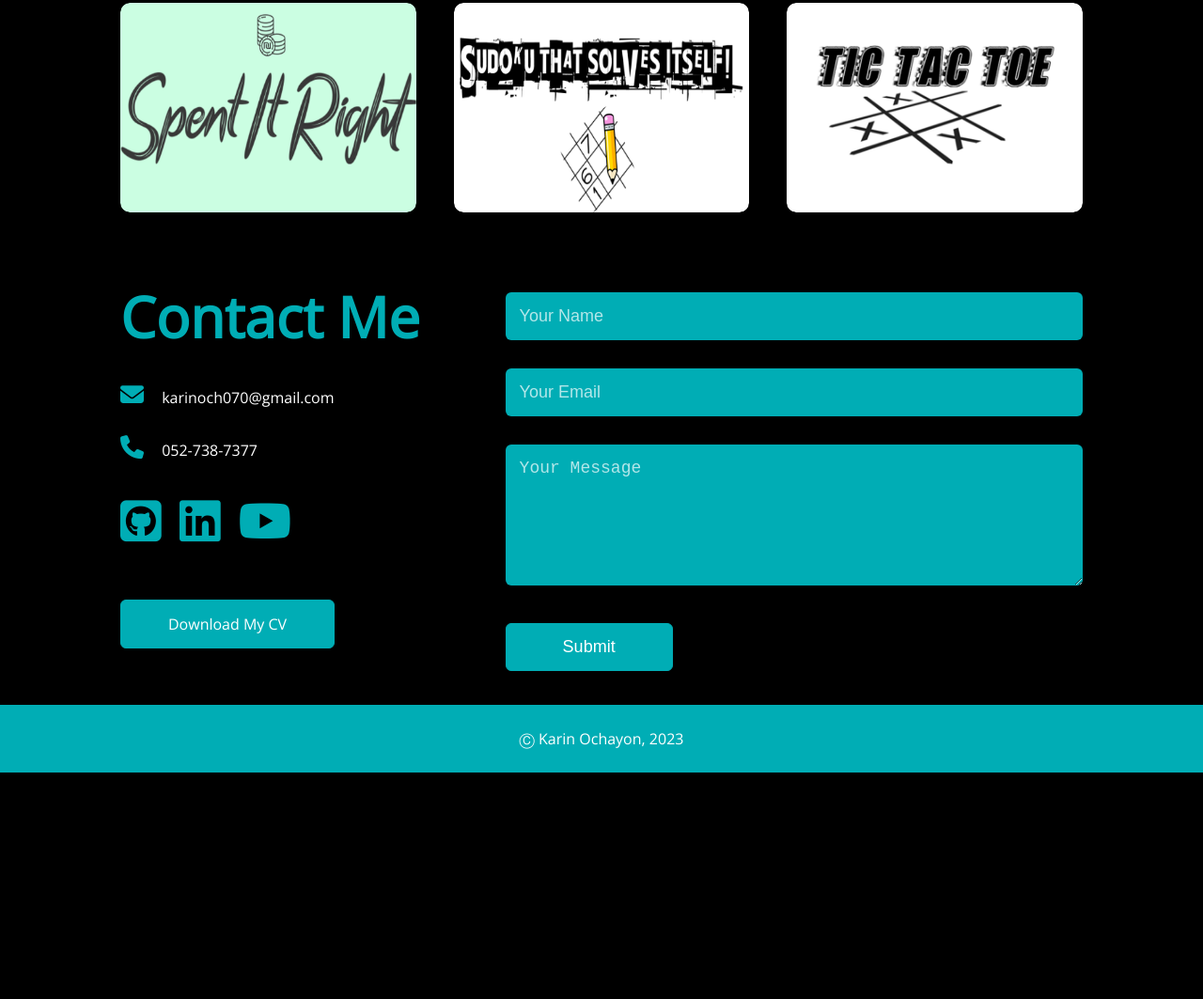
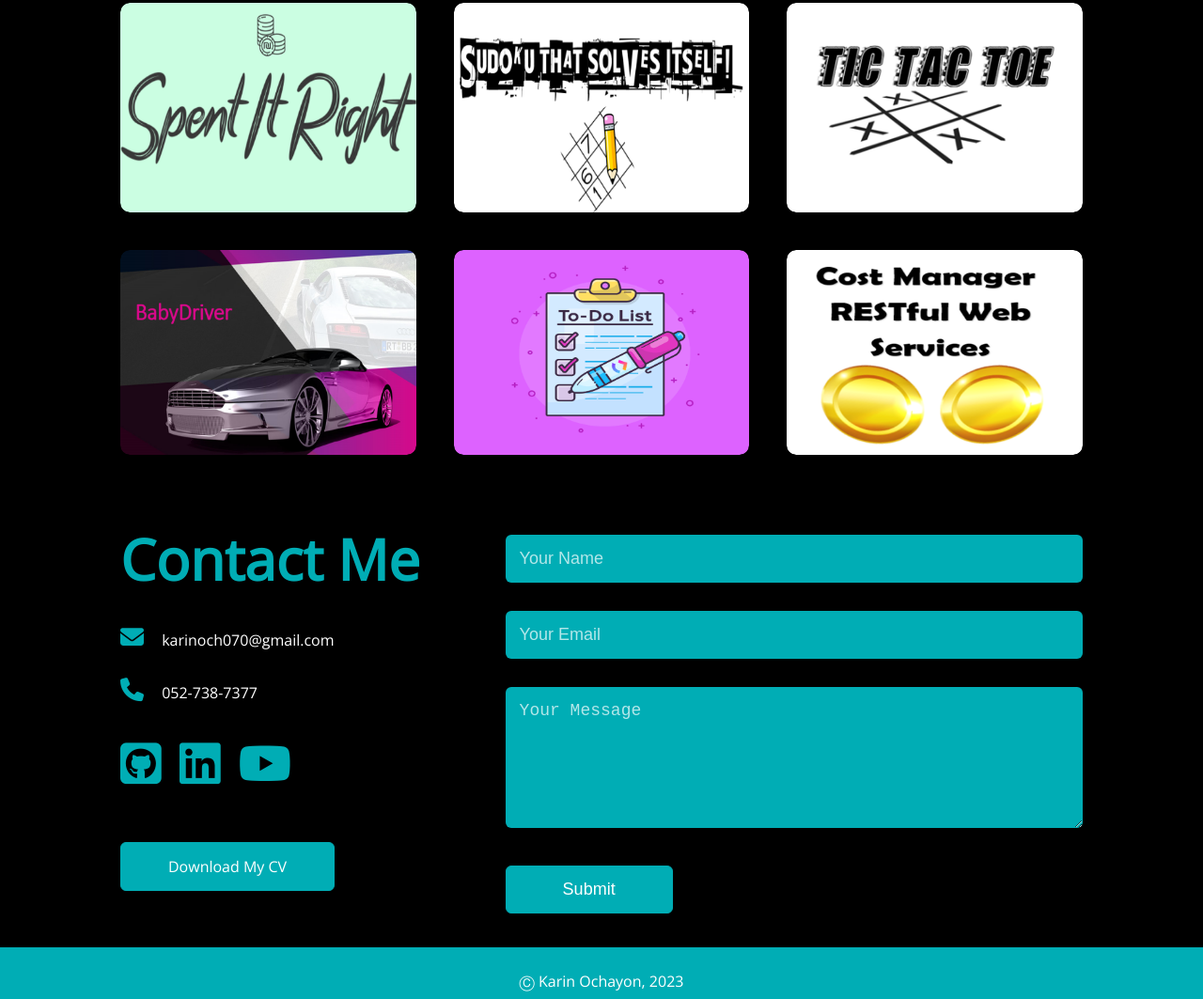
Before and after one commit to KarinOchayon070/karinOchayonWebsite, a plain HTML site: page index.html in a window 1280 px wide. Shown: the part 3176-4239 px from the top of the page at 94% size. Before the commit the page ends 3998 px from the top, so only its background shows below. Drawn offline with nearby package versions, Linux system fonts and the light colour scheme; a web font is replaced by a local one.

Commit message:
Fixing icons and images

```diff
--- a/index.html
+++ b/index.html
@@ -190,6 +190,36 @@
                         <a href="https://github.com/KarinOchayon070/TicTacToe"><i class="fa-brands fa-github"></i></a>
                     </div>
                 </div>
+                <div class="work">
+                    <img src="images/babyDriverProject.png">
+                    <div class="layer">
+                        <h3>"Baby Driver" - AI-Driven Python Project</h3>
+                        <p>
+                            Designed to predict car prices based on technical specifications and characteristics. Leveraging machine learning algorithms, it offers accurate estimations, aiding buyers and sellers in making informed decisions. With its intuitive interface and robust prediction capabilities, it serves as a valuable tool in the automotive market.
+                        </p>
+                        <a href="https://github.com/KarinOchayon070/BabyDriverProject"><i class="fa-brands fa-github"></i></a>
+                    </div>
+                </div>
+                <div class="work">
+                    <img src="images/toDoProject.png">
+                    <div class="layer">
+                        <h3>"To Do" - React Application</h3>
+                        <p>
+                            A sleek and intuitive React application designed to help users efficiently manage their tasks and to-do lists. With its user-friendly interface and interactive features, it allows users to easily add, update, and mark tasks as completed. The app promotes productivity and organization, making it an essential tool for individuals seeking an efficient task management solution.
+                        </p>
+                        <a href="https://github.com/KarinOchayon070/ToDoApp"><i class="fa-brands fa-github"></i></a>
+                    </div>
+                </div>
+                <div class="work">
+                    <img src="images/costManagerRESTfulWebServicesProject.png">
+                    <div class="layer">
+                        <h3>"Cost Manager RESTful Web Services" - Node.js Project</h3>
+                        <p>
+                            A RESTful web service, it provides a robust platform for managing costs and expenses efficiently. With its RESTful architecture, users can easily perform CRUD operations on cost entries, retrieve insightful reports, and track their financial data with ease. The project offers a secure and scalable solution for effective cost management.
+                        </p>
+                        <a href="https://github.com/KarinOchayon070/CostManagerREStfulWebServices"><i class="fa-brands fa-github"></i></a>
+                    </div>
+                </div>
             </div>
         </div>
     </div>
@@ -200,13 +230,18 @@
                 <div class="contactLeft">
                     <h1 class="subTitle">Contact Me</h1>
                     <p>
-                        <i class="fa-solid fa-envelope"></i>
-                        <a href="mailto: karinoch070@gmail.com">karinoch070@gmail.com</a>
-                    </p>
+                        <a href="mailto:karinoch070@gmail.com">
+                          <i class="fa-solid fa-envelope"></i>
+                        </a>
+                        <a href="mailto:karinoch070@gmail.com">karinoch070@gmail.com</a>
+                      </p>
+
                     <p>
-                        <i class="fa-solid fa-phone"></i>
+                        <a href="tel:052-738-7377">
+                          <i class="fa-solid fa-phone"></i>
+                        </a>
                         052-738-7377
-                    </p>
+                      </p>
                     <div class="socialIcons">
                         <a href="https://github.com/KarinOchayon070"><i class="fa-brands fa-square-github"></i></a>
                         <a href="https://www.linkedin.com/in/karin-ochayon-%D7%A7%D7%90%D7%A8%D7%99%D7%9F-%D7%90%D7%95%D7%97%D7%99%D7%95%D7%9F-873785201/"><i class="fa-brands fa-linkedin"></i></a>
```
Also changed, not shown: images/babyDriverProject.png (added), images/costManagerRESTfulWebServicesProject.png (added), images/toDoProject.png (added).
